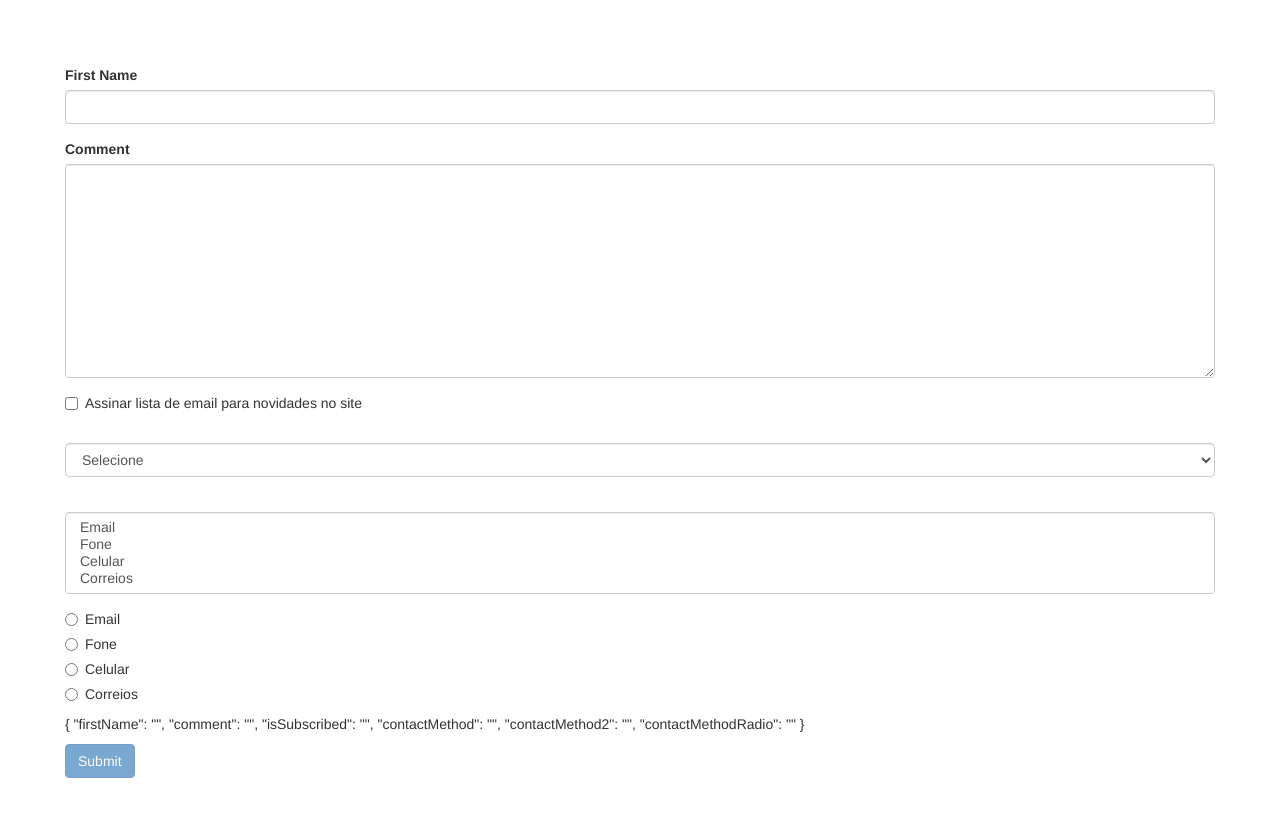
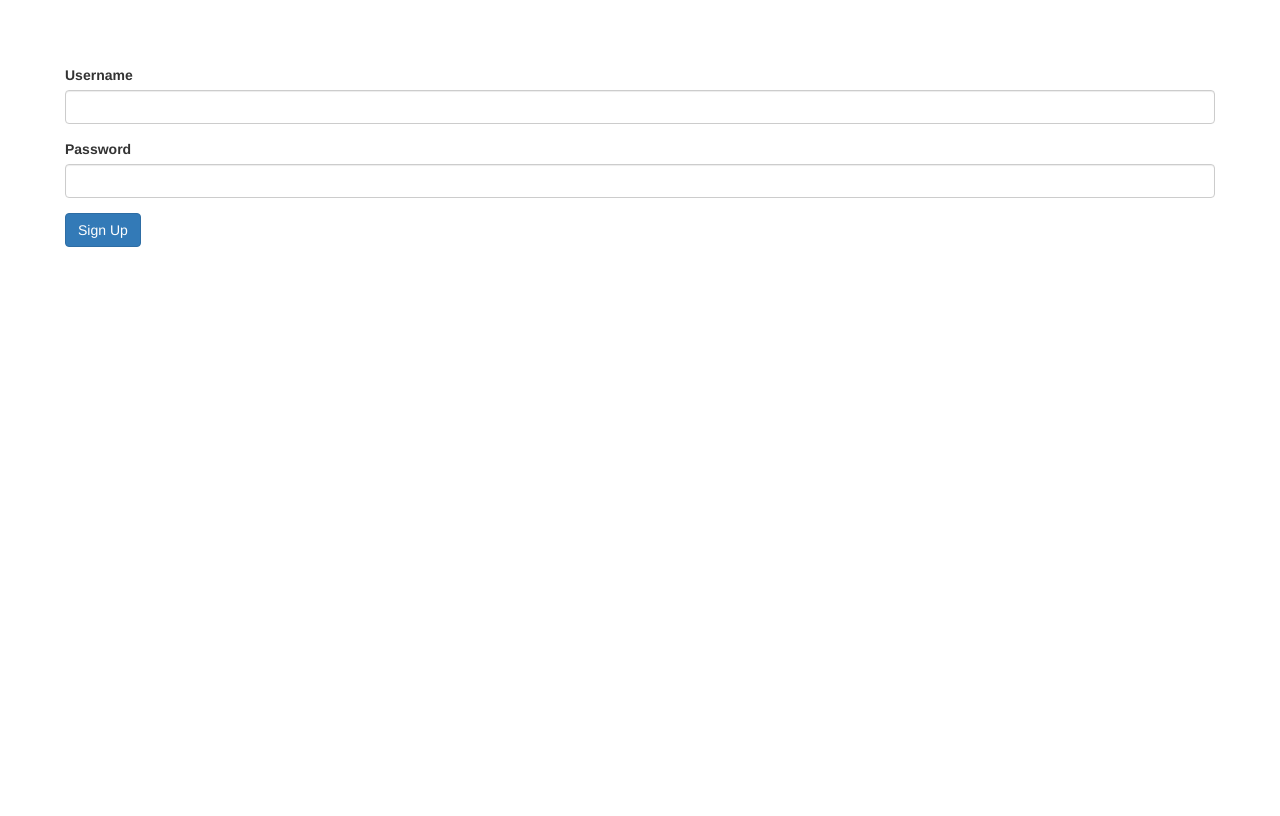
Before and after one commit to fabiogalante/Mosha, an Angular app: page / in a window 1280 px wide. Shown: the top 816 px of the page. Built offline with nearby package versions, Linux system fonts and the light colour scheme.

Commit message:
Curso Mosha - Custom validate

```diff
--- a/src/app/app.component.html
+++ b/src/app/app.component.html
@@ -1,4 +1,4 @@
 
 <div class="box">
-  <app-form-bootstrap></app-form-bootstrap>
+  <signup-form></signup-form>
 </div>
--- /dev/null
+++ b/src/app/signup-form/signup-form.component.html
@@ -0,0 +1,28 @@
+<form [formGroup]="form">
+    <div class="form-group">
+        <label for="username">Username</label>
+        <input
+            formControlName="username"
+            id="username"
+            type="text"
+            class="form-control">
+      <div *ngIf="username.touched && username.invalid" class="alert alert-danger">
+        <div *ngIf="username.errors.required">Usarname é obrigatório</div>
+        <div *ngIf="username.errors.cannotContainSpace">Usarname não pode ter espaço</div>
+        <div *ngIf="username.errors.minlength">Usarname deve ter no minino {{ username.errors.minlength.requiredLength }} caracteres</div>
+      </div>
+    </div>
+    <div class="form-group">
+        <label for="password">Password</label>
+        <input
+            formControlName="password"
+            id="password"
+            type="text"
+            class="form-control">
+
+      <div *ngIf="password.touched && password.invalid" class="alert alert-danger">
+        <div *ngIf="password.errors.required">Senha é obrigatório</div>
+      </div>
+    </div>
+    <button class="btn btn-primary" type="submit">Sign Up</button>
+</form>
--- /dev/null
+++ b/src/app/signup-form/signup-form.component.ts
@@ -0,0 +1,28 @@
+import { Component } from '@angular/core';
+import {FormControl, FormGroup, Validators} from '@angular/forms';
+import {UsernameValidators} from './username.validators';
+
+@Component({
+  selector: 'signup-form',
+  templateUrl: './signup-form.component.html',
+  styleUrls: ['./signup-form.component.css']
+})
+export class SignupFormComponent {
+
+  form = new FormGroup({
+    username: new FormControl('', [
+      Validators.required,
+      Validators.minLength(3),
+      UsernameValidators.cannotContainSpace
+    ]),
+    password: new FormControl('', Validators.required)
+  });
+
+  get username() {
+    return this.form.get('username');
+  }
+
+  get password() {
+    return this.form.get('password');
+  }
+}
--- /dev/null
+++ b/src/app/signup-form/username.validators.ts
@@ -0,0 +1,7 @@
+import {AbstractControl, ValidationErrors} from '@angular/forms';
+
+export class UsernameValidators {
+  static cannotContainSpace(control: AbstractControl): ValidationErrors | null {
+    return (control.value as string).indexOf(' ') >= 0 ? {cannotContainSpace: true} : null;
+  }
+}
```
Also changed, not shown: src/app/app.module.ts (+6 -3 lines), src/app/signup-form/signup-form.component.css (added), 1 other file (tests, documents, lock files or other folders).
